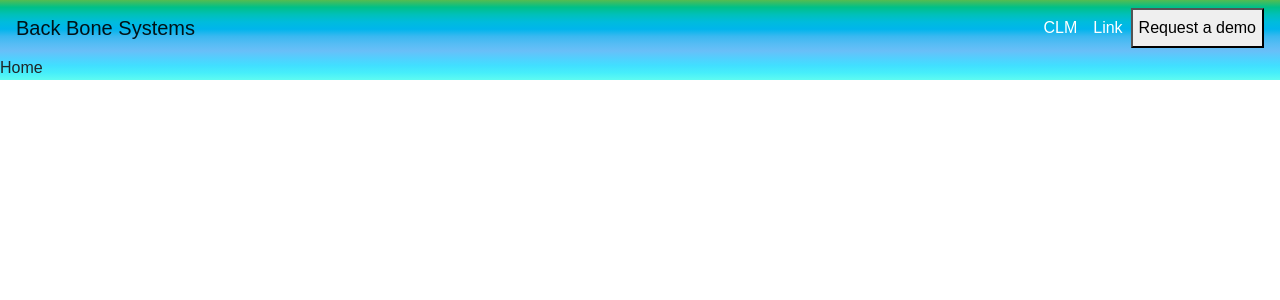
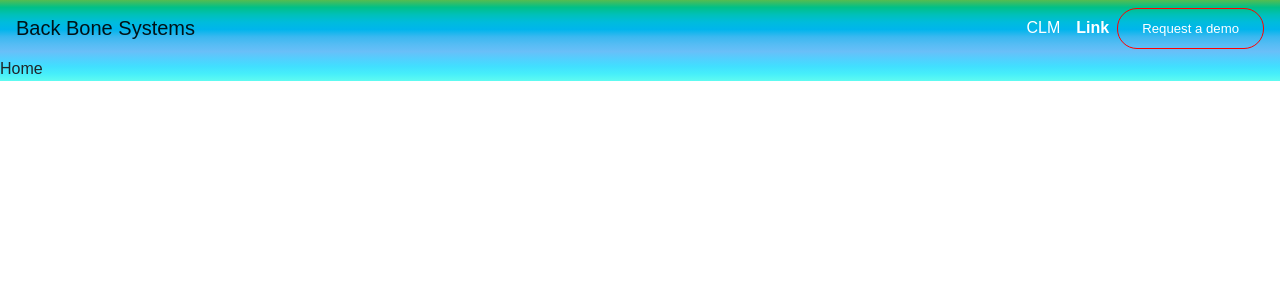
Before and after one commit to dokodeko/backbone, a Next.js app: page / in a window 1280 px wide. Shown: the top 300 px of the page. Built offline with nearby package versions, Linux system fonts and the light colour scheme.

Commit message:
parametrizando componentes por props

```diff
--- a/components/layout/NavBar.jsx
+++ b/components/layout/NavBar.jsx
@@ -2,10 +2,12 @@ import React from "react";
 import { Navbar, Nav } from "react-bootstrap";
 import Link from "next/link";
 import Boton from "../ui/Boton";
+import style from "../ui/boton.module.css";
 
 const customLink = {
   color: "#fff",
 };
+
 const Header = () => {
   return (
     <Navbar bg="transparent" className="navegacion">
@@ -20,9 +22,11 @@ const Header = () => {
             <Nav.Link style={customLink}>CLM</Nav.Link>
           </Link>
           <Link href="/prueba" passHref>
-            <Nav.Link style={customLink}>Link</Nav.Link>
+            <Nav.Link style={customLink} className={style.fuente}>
+              Link
+            </Nav.Link>
           </Link>
-          <Boton texto="Request a demo" />
+          <Boton texto="Request a demo" color={style.background_trasparent} />
         </Nav>
       </Navbar.Collapse>
     </Navbar>
--- a/components/ui/Boton.jsx
+++ b/components/ui/Boton.jsx
@@ -1,4 +1,6 @@
-export default function Boton(props) {
-  const { texto } = props;
-  return <button>{texto}</button>;
-}
+import style from "./boton.module.css";
+const Boton = (props) => {
+  const { texto, color } = props;
+  return <boton className={color + " " + style.boton}>{texto}</boton>;
+};
+export default Boton;
--- /dev/null
+++ b/components/ui/boton.module.css
@@ -0,0 +1,15 @@
+.boton {
+  border-width: 1px;
+  border-style: solid;
+  padding: 0.6rem 1.5rem;
+  font-size: 0.825rem;
+  border-radius: 1.25rem;
+}
+.fuente {
+  font-weight: 700;
+}
+.background_trasparent {
+  background-color: transparent;
+  border-color: red;
+  color: #fff;
+}
```
